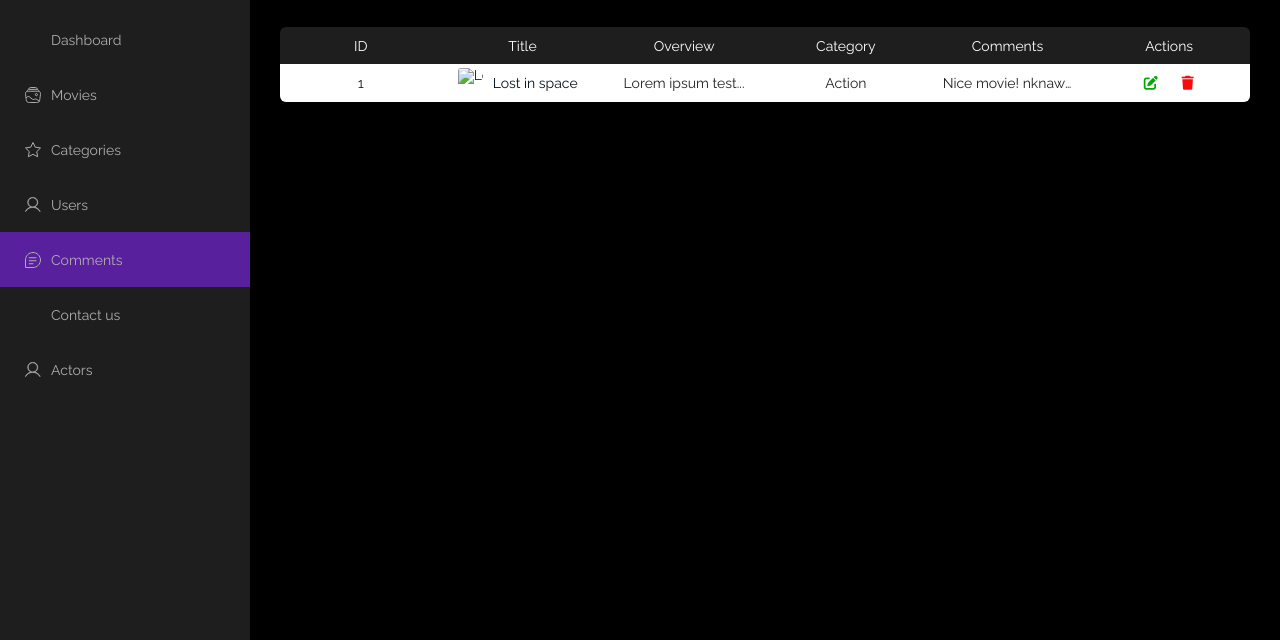
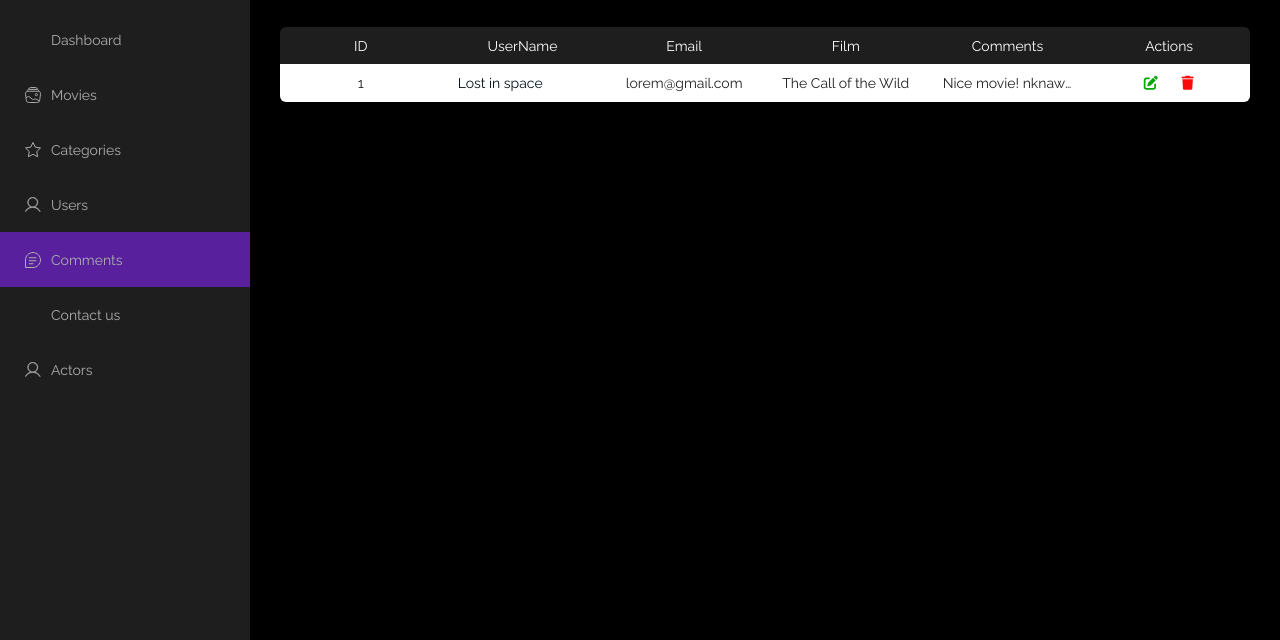
Before and after one commit to sholeheshimova/FilmAlisa, a plain HTML site: page admin/src/pages/comments/comments.html in a window 1280 px wide. Shown: the part 93-733 px from the top of the page. Drawn offline with Linux system fonts and the light colour scheme.

Commit message:
comments fixed

```diff
--- a/admin/src/pages/comments/comments.html
+++ b/admin/src/pages/comments/comments.html
@@ -108,9 +108,9 @@
             <thead>
               <tr>
                 <th>ID</th>
-                <th>Title</th>
-                <th>Overview</th>
-                <th>Category</th>
+                <th>UserName</th>
+                <th>Email</th>
+                <th>Film</th>
                 <th>Comments</th>
                 <th>Actions</th>
               </tr>
@@ -123,20 +123,16 @@
 
                 <td>
                   <div class="movie-title">
-                    <img
-                      src="../../assets/image/table-poster.svg"
-                      alt="Lost in space"
-                    />
 
                     <span>Lost in space</span>
                   </div>
                 </td>
 
                 <td>
-                  <span class="overview"> Lorem ipsum test... </span>
+                  <span class="email">lorem@gmail.com </span>
                 </td>
 
-                <td>Action</td>
+                <td>The Call of the Wild</td>
 
                 <td>
                   <span class="comment">
@@ -197,7 +193,7 @@
     <textarea
       id="edit-comment"
       placeholder="Enter comment..."
-    >Comments...</textarea>
+    >  Nice movie! nknawenf wefj urvn-9iew iqwnec-ien oirjhvn0wijurnv0w9urvn2</textarea>
 
     <div class="edit-modal-actions">
       <button type="button" class="cancel-edit-btn">Cancel</button>
```
